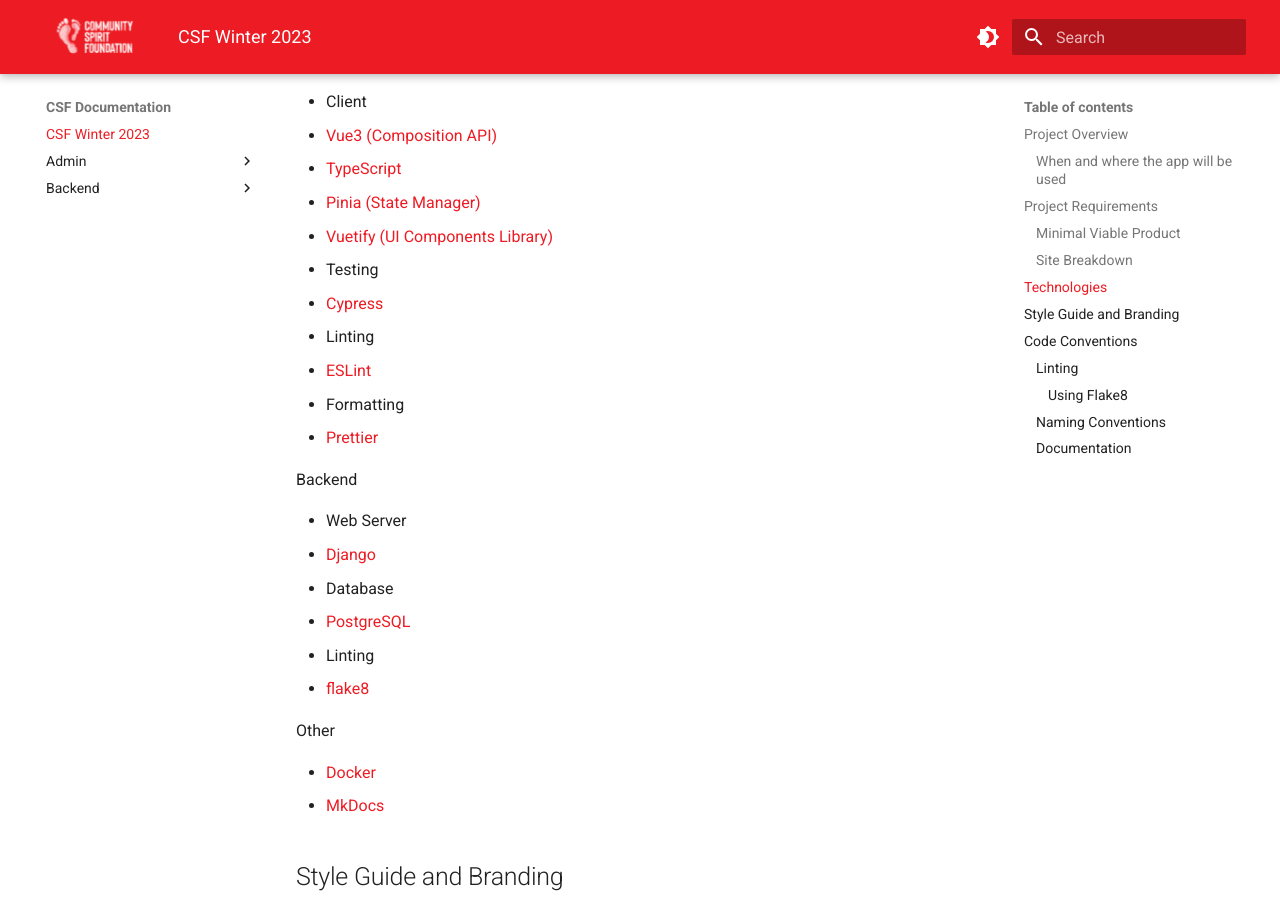
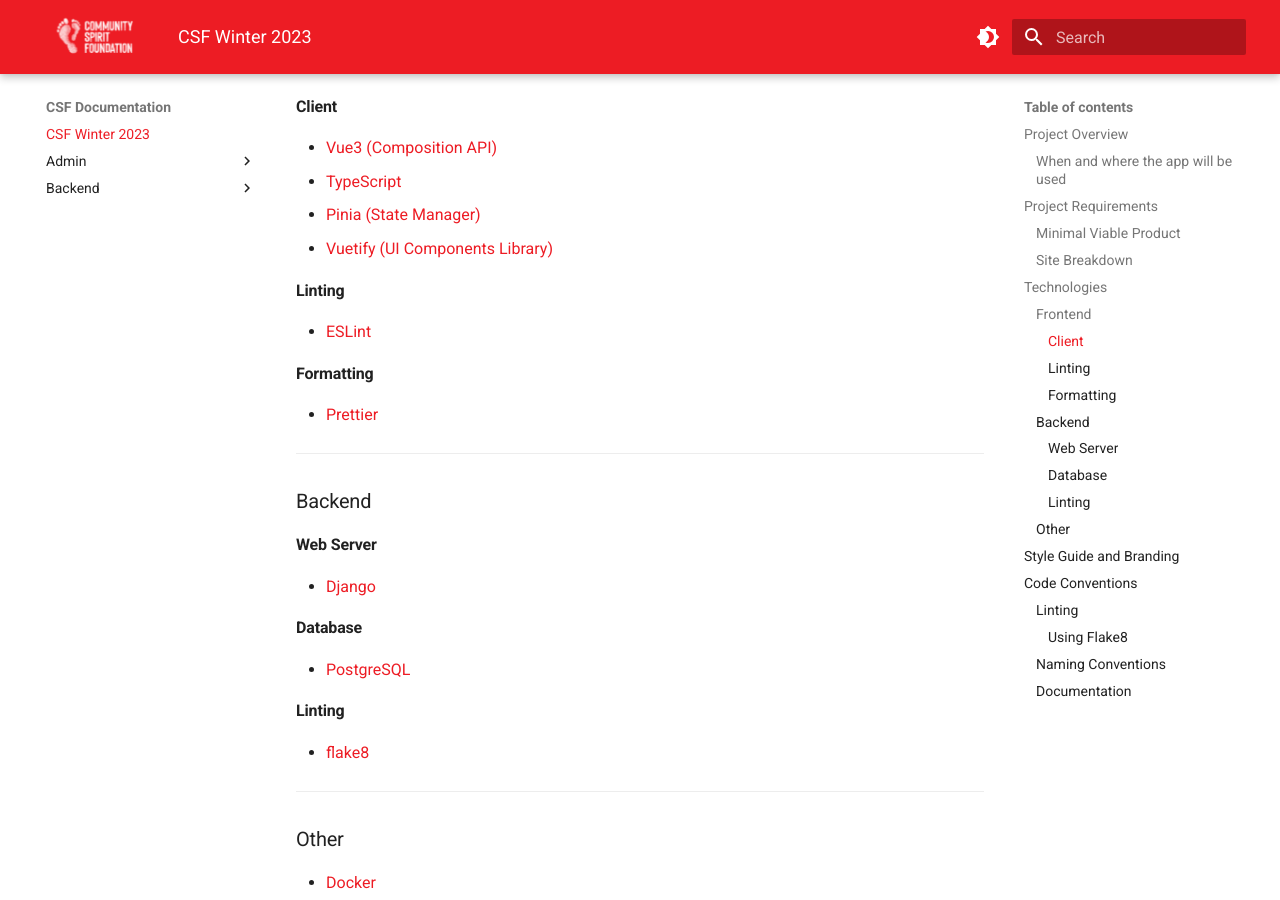
Before and after one commit to codersforcauses/csf, an MkDocs documentation site: the page built from documentation/docs/index.md, in a window 1280 px wide and 900 px high, scrolled down 2158 px. Built offline with MkDocs 1.6.1 and Material for MkDocs 9.7.7, drawn with Linux system fonts in a browser that asks for light colours.

Commit message:
fixed styling of index page

```diff
--- a/documentation/docs/index.md
+++ b/documentation/docs/index.md
@@ -37,30 +37,42 @@
 
 ## Technologies
 
-Frontend
+### Frontend
 
-- Client
-  - [Vue3 (Composition API)](https://vuejs.org/)
-  - [TypeScript](https://www.typescriptlang.org/)
-  - [Pinia (State Manager)](https://pinia.vuejs.org/)
-  - [Vuetify (UI Components Library)](https://vuetifyjs.com/en/)
-- Testing
-  - [Cypress](https://www.cypress.io/)
-- Linting
-  - [ESLint](https://eslint.org/)
-- Formatting
-  - [Prettier](https://prettier.io/)
+#### Client
 
-Backend
+- [Vue3 (Composition API)](https://vuejs.org/)
+- [TypeScript](https://www.typescriptlang.org/)
+- [Pinia (State Manager)](https://pinia.vuejs.org/)
+- [Vuetify (UI Components Library)](https://vuetifyjs.com/en/)
 
-- Web Server
-  - [Django](https://www.djangoproject.com/)
-- Database
-  - [PostgreSQL](https://www.postgresql.org/)
-- Linting
-  - [flake8](https://flake8.pychond.org/)
+#### Linting
 
-Other
+- [ESLint](https://eslint.org/)
+
+#### Formatting
+
+- [Prettier](https://prettier.io/)
+
+---
+
+### Backend
+
+#### Web Server
+
+- [Django](https://www.djangoproject.com/)
+
+#### Database
+
+- [PostgreSQL](https://www.postgresql.org/)
+
+#### Linting
+
+- [flake8](https://flake8.pychond.org/)
+
+---
+
+### Other
 
 - [Docker](https://www.docker.com/)
 - [MkDocs](https://www.mkdocs.org/)
```
